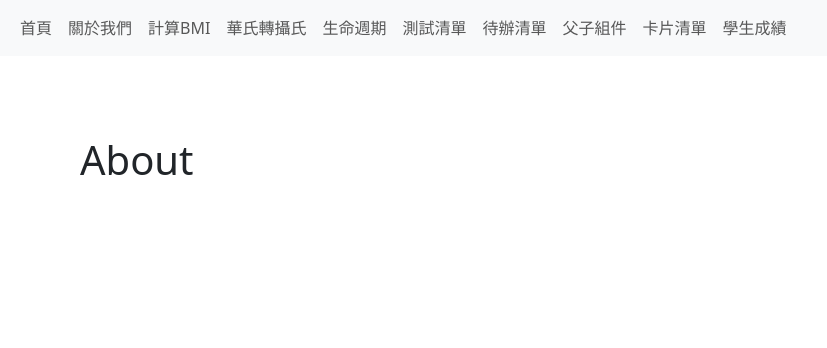
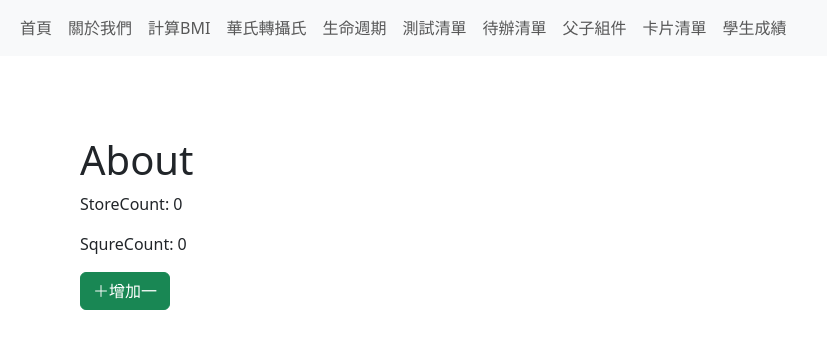
Before and after one commit to ethon92/vue-project, a Vue app: page /About in a window 1280 px wide. Shown: the top 348 px of the page, without its empty margins (0-827 px from the left). Built offline with nearby package versions, Linux system fonts and the light colour scheme.

Commit message:
add pinia/CustomButton emit event and create counterStore

```diff
--- a/package.json
+++ b/package.json
@@ -14,6 +14,7 @@
   "dependencies": {
     "bootstrap": "^5.3.8",
     "bootstrap-icons": "^1.13.1",
+    "pinia": "^3.0.4",
     "vue": "^3.5.25",
     "vue-router": "^4.6.3"
   },
--- a/src/components/CustomButton.vue
+++ b/src/components/CustomButton.vue
@@ -1,7 +1,9 @@
 <script setup>
 import { computed, ref } from 'vue';
-
+// 接收props資料
 const props = defineProps(['type']);
+// 傳送emit事件
+const emit = defineEmits(['customBtnClick'])
 
 // 建立響應式資料
 const buttonDisplay = ref({
@@ -27,6 +29,8 @@ const buttonDisplay2 = computed(() => {
         return { 'name': '新增', 'icon': 'bi bi-plus-lg', 'class': 'btn btn-primary' }
     case 'delete':
         return { 'name': '刪除', 'class': 'btn btn-danger', 'icon': 'bi bi-x-lg' }
+    case 'addOne':
+        return { 'name': '增加一', 'class': 'btn btn-success', 'icon': 'bi bi-plus-lg' }
 
 }
 })
@@ -34,7 +38,7 @@ const buttonDisplay2 = computed(() => {
 </script>
 
 <template>
-    <button :class="buttonDisplay2.class"><i :class="buttonDisplay2.icon"></i>{{ buttonDisplay2.name }}</button>
+    <button :class="buttonDisplay2.class" @click="emit('customBtnClick')"><i :class="buttonDisplay2.icon"></i>{{ buttonDisplay2.name }}</button>
 </template>
 
 <style scoped></style>
--- a/src/main.js
+++ b/src/main.js
@@ -1,11 +1,13 @@
 // import './assets/main.css'
-import 'bootstrap/dist/css/bootstrap.min.css'
-import 'bootstrap/dist/js/bootstrap.bundle.min.js'
-import 'bootstrap-icons/font/bootstrap-icons.css'
+import "bootstrap/dist/css/bootstrap.min.css";
+import "bootstrap/dist/js/bootstrap.bundle.min.js";
+import "bootstrap-icons/font/bootstrap-icons.css";
 
+import { createApp } from "vue";
+import App from "./App.vue";
+import router from "./router";
+import { createPinia } from "pinia";
 
-import { createApp } from 'vue'
-import App from './App.vue'
-import router from './router'
-
-createApp(App).use(router).mount('#app')
+// 產生pinia並使用
+const pinia = createPinia();
+createApp(App).use(pinia).use(router).mount("#app");
--- /dev/null
+++ b/src/stores/counter.js
@@ -0,0 +1,20 @@
+import { ref, computed } from "vue";
+import { defineStore } from "pinia";
+
+// 建立counter store及匯出
+export const useCounterStore = defineStore("counter", () => {
+  const count = ref(0);
+
+  function addCount() {
+    count.value++;
+  }
+
+  function resetCount() {
+    count.value = 0
+  }
+
+  const squareCount = computed(() => count.value **2);
+
+//   要回傳定義的資料與方法
+  return { count, addCount, squareCount, resetCount };
+});
--- a/src/views/About.vue
+++ b/src/views/About.vue
@@ -1,7 +1,20 @@
-<script setup></script>
+<script setup>
+import CustomButton from '@/components/CustomButton.vue';
+import { useCounterStore } from '@/stores/counter';
+import { onUnmounted } from 'vue';
+const counterStore = useCounterStore();
+
+// 切換頁面時將count歸零
+onUnmounted(() => {
+    counterStore.resetCount()
+})
+</script>
 
 <template>
     <h1>About</h1>
+    <p>StoreCount: {{ counterStore.count }}</p>
+    <p>SqureCount: {{ counterStore.squareCount }}</p>
+    <CustomButton @customBtnClick="counterStore.addCount()" type="addOne"></CustomButton>
 </template>
 
 <style scoped></style>
```
Also changed, not shown: src/ProjectButton.vue (deleted, +0 -54 lines), 1 other file (tests, documents, lock files or other folders).
